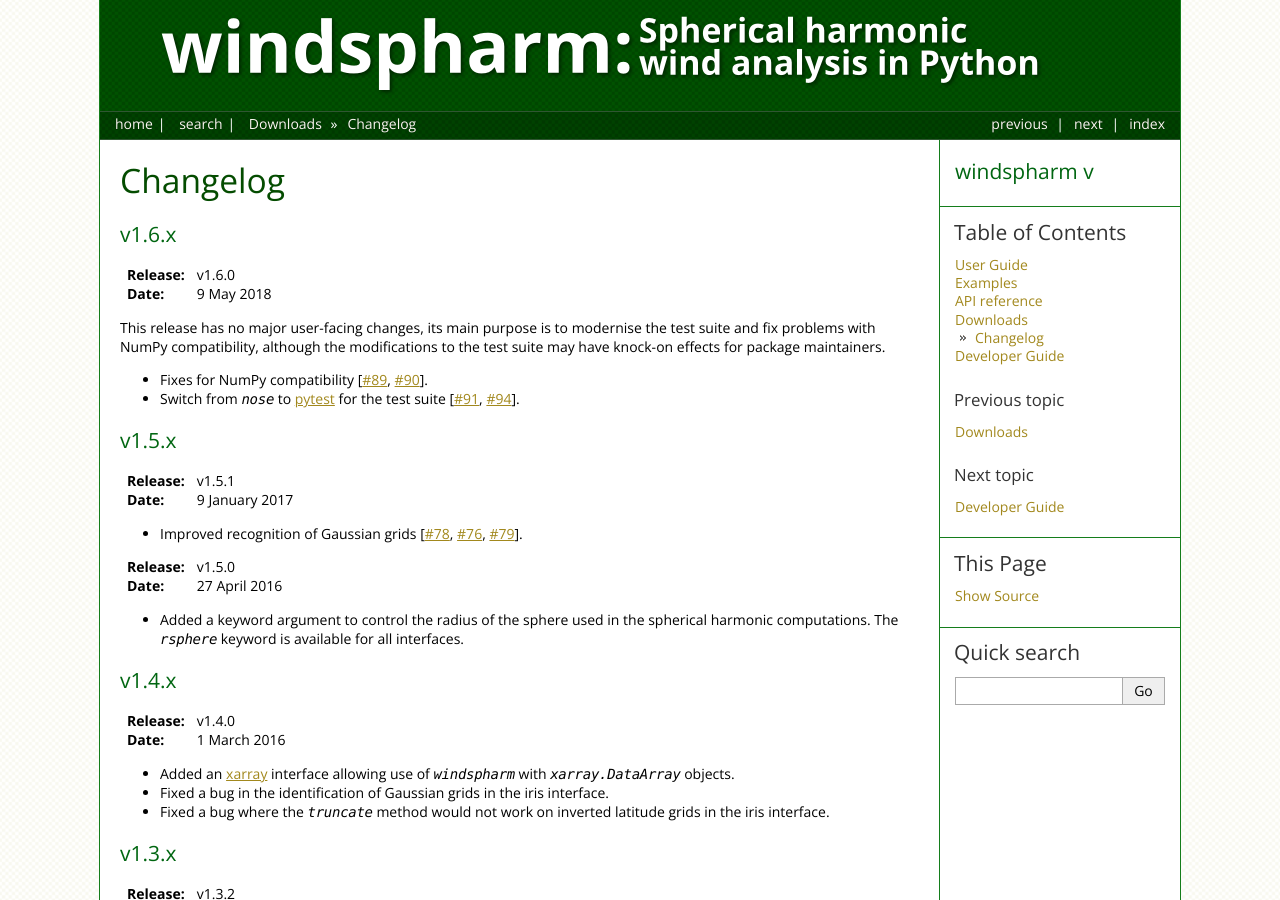
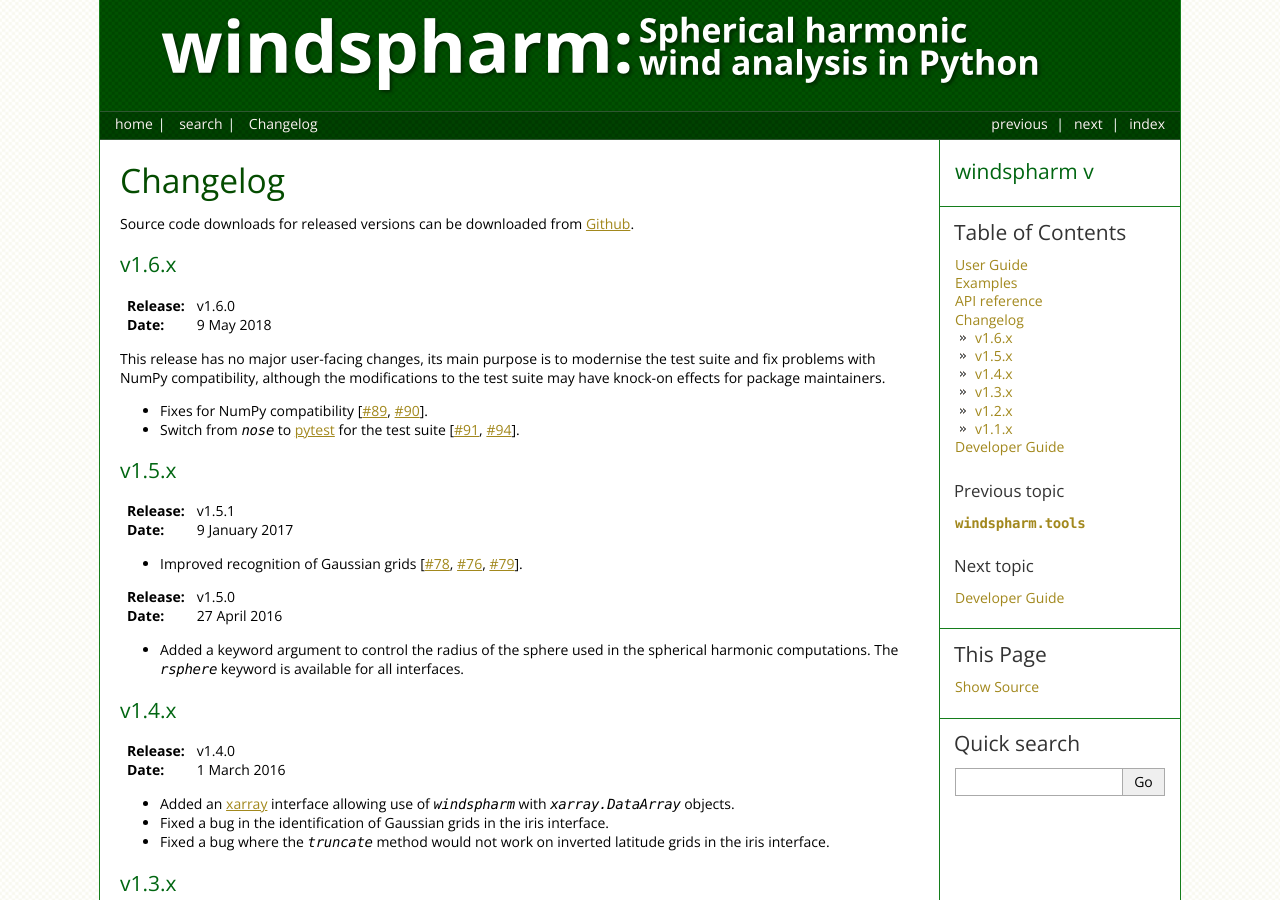
Before and after one commit to ajdawson/windspharm, a Sphinx documentation site: the page built from doc/changelog.rst, in a window 1280 px wide and 900 px high. Built offline with Sphinx 7.4.7, drawn with Linux system fonts in a browser that asks for light colours; the version number could not be read and is left out.

Commit message:
Remove downloads page and link to Github releases

```diff
--- a/doc/changelog.rst
+++ b/doc/changelog.rst
@@ -1,6 +1,7 @@
 Changelog
 =========
 
+Source code downloads for released versions can be downloaded from `Github <https://github.com/ajdawson/windspharm/releases>`_.
 
 v1.6.x
 ------
--- a/doc/index.rst
+++ b/doc/index.rst
@@ -7,7 +7,7 @@
    userguide/index
    examples/index
    api/index
-   downloads
+   changelog
    devguide/index
 
 
@@ -36,7 +36,7 @@ Introduction
 Download & Installation
 -----------------------
 
-Released versions of `windspharm` can be downloaded from the :doc:`downloads` page.
+Released versions of `windspharm` can be downloaded from `Github <https://github.com/ajdawson/windspharm/releases>`_.
 After downloading the source code archive, unzip it and change into the unzipped archive's directory, then to install it:
 
 .. code-block:: bash
```
Also changed, not shown: doc/downloads.rst (deleted, +0 -27 lines), 10 other files.
